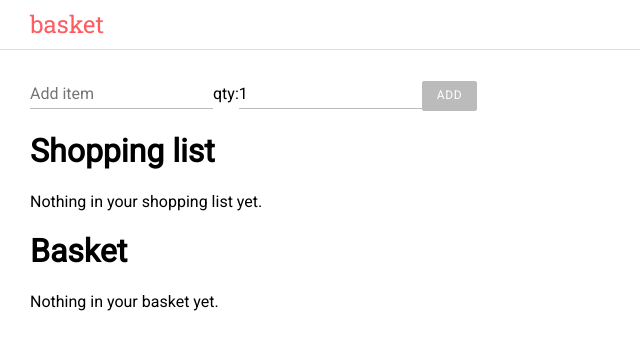
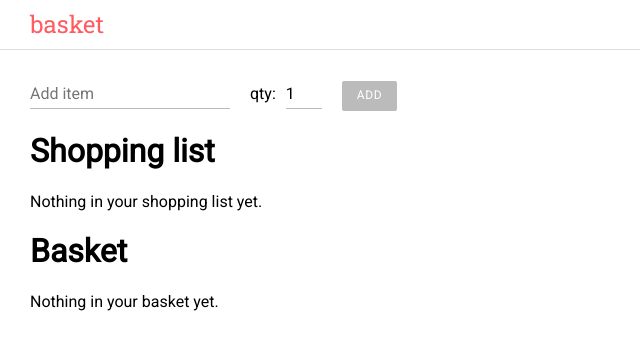
Before and after one commit to mturco/basket, a React (Create React App) app: page / in a window 1280 px wide. Shown: the top 350 px of the page, without its empty margins (0-640 px from the left). Built offline with nearby package versions, Linux system fonts and the light colour scheme.

Commit message:
feat: improve spacing for AddGroceryItem component

```diff
--- a/src/components/AddGroceryItem.css
+++ b/src/components/AddGroceryItem.css
@@ -0,0 +1,11 @@
+.AddGroceryItem-nameInput,
+.AddGroceryItem-qtyInput {
+  margin-right: 20px;
+}
+.AddGroceryItem-nameInput {
+  width: 200px;
+}
+.AddGroceryItem-qtyInput {
+  width: 4ch;
+  margin-left: 10px;
+}
--- a/src/components/AddGroceryItem.less
+++ b/src/components/AddGroceryItem.less
@@ -0,0 +1,15 @@
+.AddGroceryItem {
+  &-nameInput,
+  &-qtyInput {
+    margin-right: 20px;
+  }
+
+  &-nameInput {
+    width: 200px;
+  }
+
+  &-qtyInput {
+    width: 4ch;
+    margin-left: 10px;
+  }
+}
```
